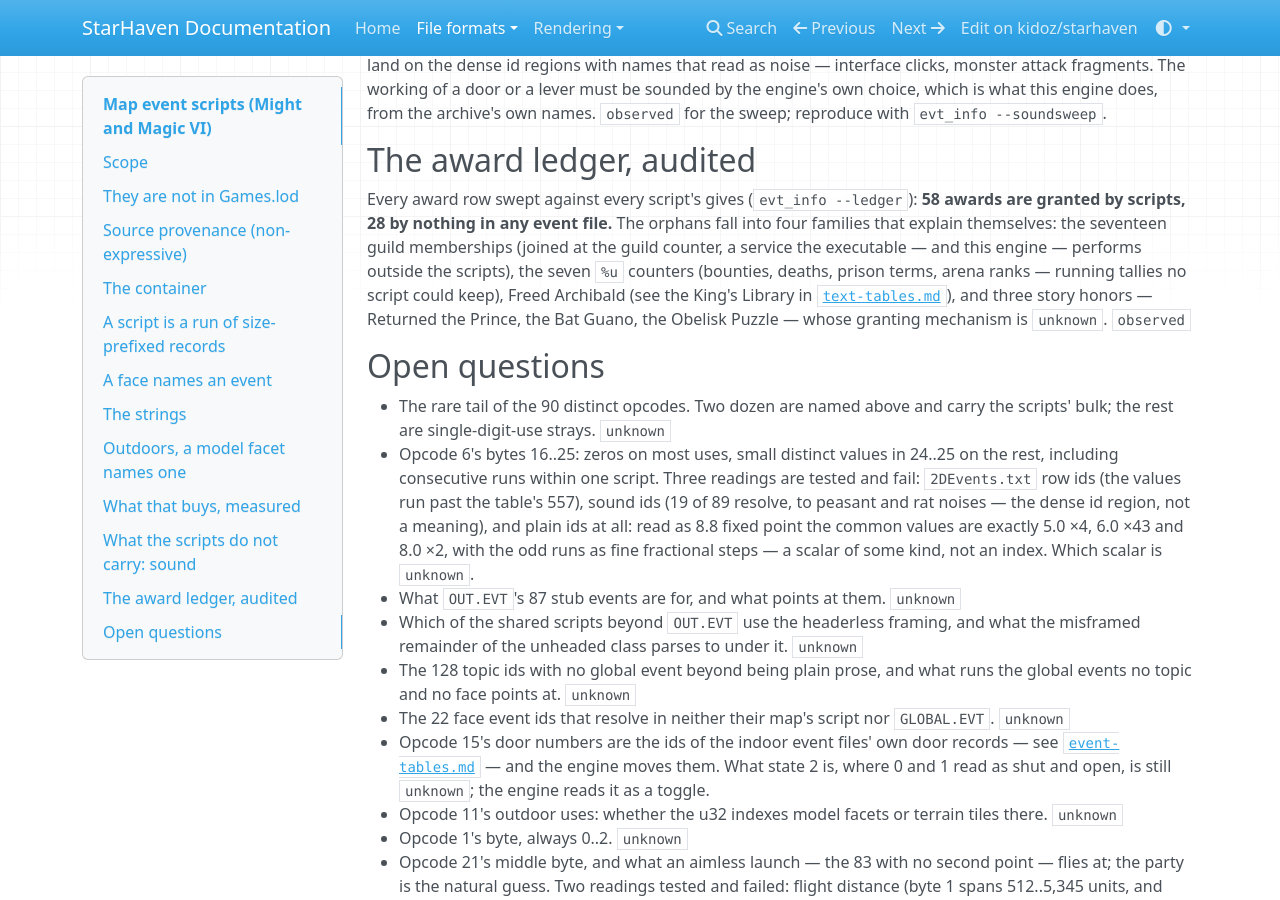
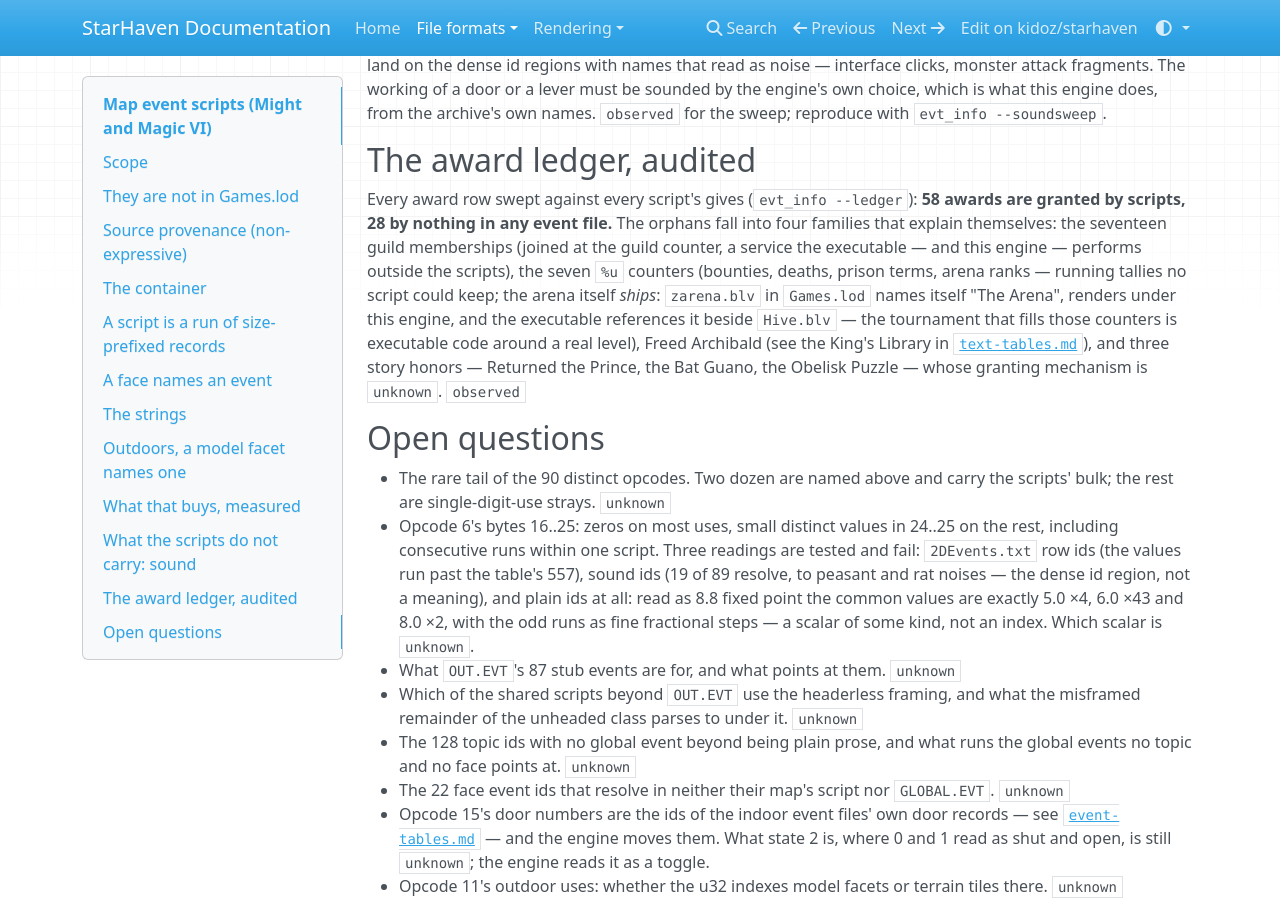
Before and after one commit to kidoz/starhaven, an MkDocs documentation site: the page built from docs/formats/map-events.md, in a window 1280 px wide and 900 px high, scrolled down 11956 px. Built offline with MkDocs 1.6.1, drawn with Linux system fonts in a browser that asks for light colours; nearby versions of some CDN libraries.

Commit message:
Find the arena standing empty behind the z

```diff
--- a/docs/formats/map-events.md
+++ b/docs/formats/map-events.md
@@ -624,7 +624,10 @@ The orphans fall into four families that explain themselves: the
 seventeen guild memberships (joined at the guild counter, a service the
 executable — and this engine — performs outside the scripts), the seven
 `%u` counters (bounties, deaths, prison terms, arena ranks — running
-tallies no script could keep), Freed Archibald (see the King's Library
+tallies no script could keep; the arena itself *ships*: `zarena.blv` in
+`Games.lod` names itself "The Arena", renders under this engine, and the
+executable references it beside `Hive.blv` — the tournament that fills
+those counters is executable code around a real level), Freed Archibald (see the King's Library
 in [`text-tables.md`](text-tables.md)), and three story honors —
 Returned the Prince, the Bat Guano, the Obelisk Puzzle — whose granting
 mechanism is `unknown`. `observed`
```
Also changed, not shown: README.md (+7 -0 lines).
